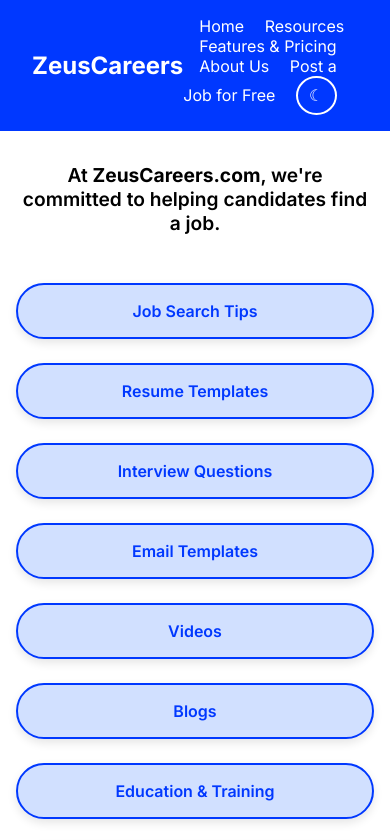
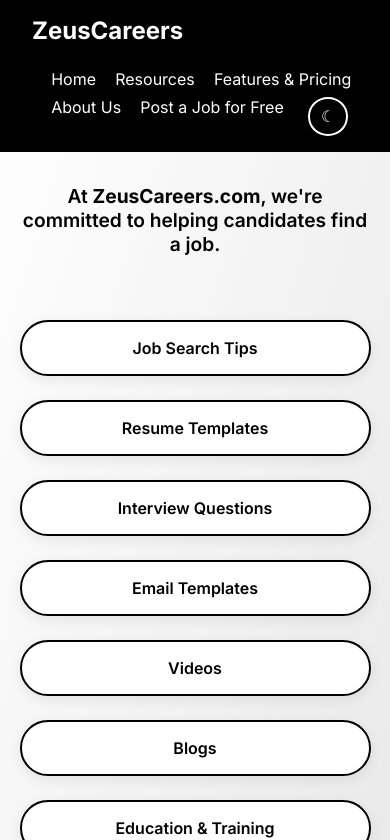
Before and after one commit to varalikcodes/zeus-redesign, a plain HTML site: page job-tools.html in a window 390 px wide. Shown: the top 840 px of the page. Drawn offline with Linux system fonts and the light colour scheme.

Commit message:
Update job-tools.html

```diff
--- a/job-tools.html
+++ b/job-tools.html
@@ -7,28 +7,26 @@
   <link href="https://fonts.googleapis.com/css2?family=Inter:wght@400;600;700&display=swap" rel="stylesheet">
   <style>
     :root {
-      --bg-light: #ffffff;
-      --bg-dark: #0d1117;
-      --text-light: #000000;
-      --text-dark: #ffffff;
-      --primary: #0038ff;
-      --primary-soft: #d1e0ff;
-      --shadow: rgba(0, 0, 0, 0.1);
+      --bg-color: linear-gradient(to bottom right, #ffffff, #e6e6e6);
+      --text-color: #000000;
+      --card-bg: #ffffff;
+      --accent-color: #000000;
+      --shadow-color: rgba(0, 0, 0, 0.08);
     }
 
     [data-theme="dark"] {
-      --bg-light: #0d1117;
-      --text-light: #ffffff;
-      --primary: #1f6fff;
-      --primary-soft: #2a3a6e;
-      --shadow: rgba(255, 255, 255, 0.05);
+      --bg-color: linear-gradient(to bottom right, #000000, #1a1a1a);
+      --text-color: #ffffff;
+      --card-bg: #121212;
+      --accent-color: #ffffff;
+      --shadow-color: rgba(255, 255, 255, 0.05);
     }
 
     body {
       margin: 0;
       font-family: 'Inter', sans-serif;
-      background-color: var(--bg-light);
-      color: var(--text-light);
+      background: var(--bg-color);
+      color: var(--text-color);
     }
 
     /* Header Bar */
@@ -37,7 +35,7 @@
       justify-content: space-between;
       align-items: center;
       padding: 1rem 2rem;
-      background-color: var(--primary);
+      background-color: var(--accent-color);
       color: white;
     }
 
@@ -47,10 +45,15 @@
     }
 
     .topbar nav a {
-      margin-left: 1rem;
+      margin-left: 1.2rem;
       text-decoration: none;
       color: white;
       font-weight: 500;
+      transition: 0.2s;
+    }
+
+    .topbar nav a:hover {
+      text-decoration: underline;
     }
 
     .dark-toggle {
@@ -61,54 +64,74 @@
       font-size: 1rem;
       cursor: pointer;
       padding: 0.5rem 0.7rem;
-      margin-left: 1rem;
+      margin-left: 1.5rem;
     }
 
     .dark-toggle:hover {
       background-color: white;
-      color: var(--primary);
+      color: var(--accent-color);
     }
 
-    /* Section Title */
+    /* Title Text */
     header {
       text-align: center;
       font-size: 1.2rem;
       padding: 2rem 1rem 1rem;
       font-weight: 600;
+      max-width: 800px;
+      margin: 0 auto;
     }
 
     /* Tools Grid */
     .tools-grid {
       display: grid;
-      grid-template-columns: repeat(auto-fit, minmax(220px, 1fr));
+      grid-template-columns: repeat(auto-fit, minmax(240px, 1fr));
       gap: 1.5rem;
-      padding: 2rem 4vw;
+      padding: 3rem 5vw;
       max-width: 1200px;
       margin: auto;
     }
 
     .tool {
-      padding: 1rem 1.2rem;
-      background-color: var(--primary-soft);
-      border: 2px solid var(--primary);
+      padding: 1rem 1.5rem;
+      background-color: var(--card-bg);
+      border: 2px solid var(--accent-color);
       border-radius: 50px;
       text-align: center;
       font-weight: 600;
-      color: var(--primary);
-      transition: 0.2s ease-in-out;
-      box-shadow: 0 4px 10px var(--shadow);
+      color: var(--accent-color);
+      transition: 0.25s ease;
+      box-shadow: 0 4px 14px var(--shadow-color);
       cursor: pointer;
     }
 
     .tool:hover {
-      background-color: var(--primary);
-      color: white;
+      background-color: var(--accent-color);
+      color: var(--card-bg);
+    }
+
+    @media (max-width: 500px) {
+      .topbar {
+        flex-direction: column;
+        gap: 1rem;
+        align-items: flex-start;
+      }
+
+      .topbar nav {
+        display: flex;
+        flex-wrap: wrap;
+      }
+
+      .topbar nav a,
+      .dark-toggle {
+        margin-top: 0.5rem;
+      }
     }
   </style>
 </head>
 <body>
 
-  <!-- Header with nav and dark mode toggle -->
+  <!-- Header Bar -->
   <div class="topbar">
     <h1>ZeusCareers</h1>
     <nav>
@@ -121,12 +144,12 @@
     </nav>
   </div>
 
-  <!-- Page description -->
+  <!-- Tagline -->
   <header>
     At <strong>ZeusCareers.com</strong>, we're committed to helping candidates find a job.
   </header>
 
-  <!-- Modern job seeker tools section -->
+  <!-- Tools Section -->
   <section class="tools-grid">
     <div class="tool">Job Search Tips</div>
     <div class="tool">Resume Templates</div>
@@ -141,6 +164,7 @@
     <div class="tool">Starting a New Job</div>
   </section>
 
+  <!-- Dark Mode Script -->
   <script>
     const toggleBtn = document.getElementById("toggleTheme");
     toggleBtn.addEventListener("click", () => {
```
